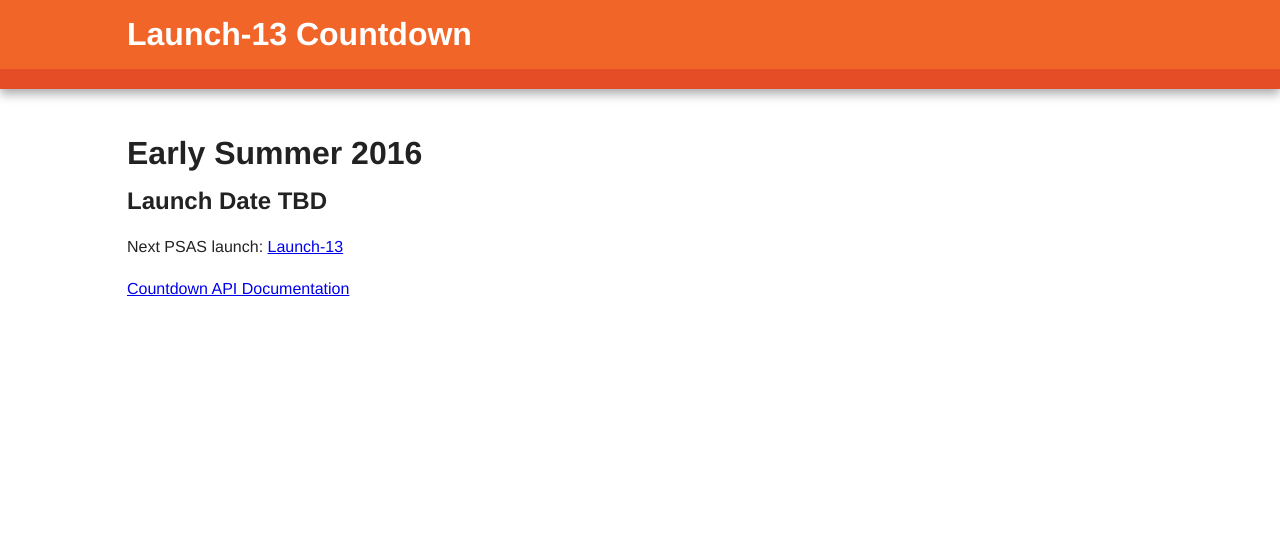
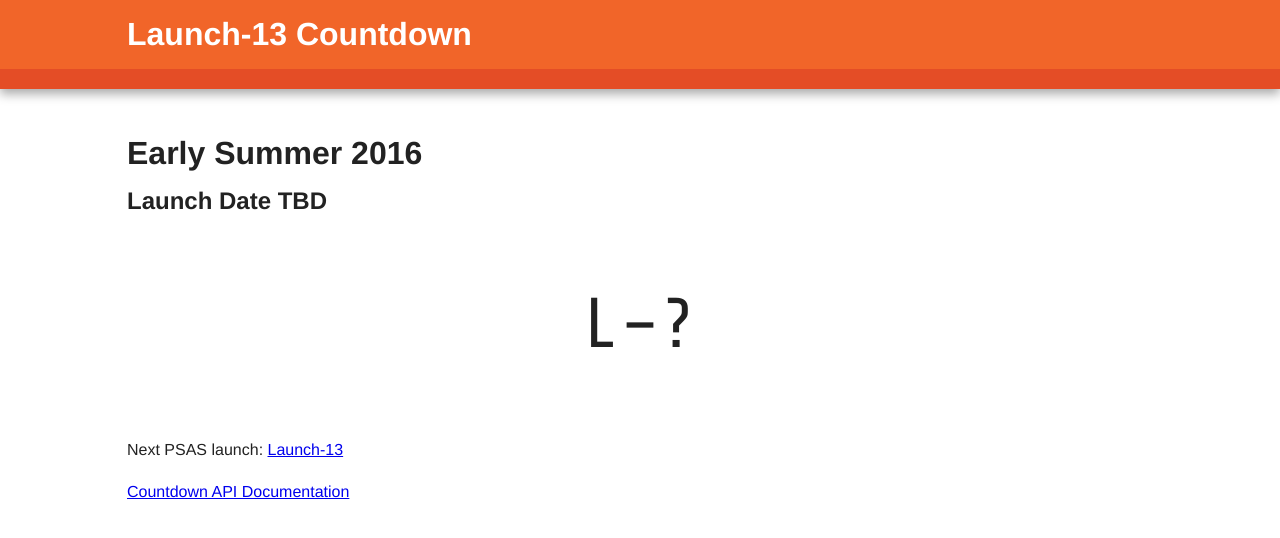
Before and after one commit to psas/countdown, a Jekyll site: the page built from index.markdown, in a window 1280 px wide. Shown: the top 538 px of the page. Built offline with Jekyll 4.4.1, drawn with Linux system fonts in a browser that asks for light colours.

Commit message:
setting up place for countdown clock

```diff
--- a/_layouts/base.html
+++ b/_layouts/base.html
@@ -12,6 +12,7 @@
 
     {% assign lvl = page.url | append:'X' | split:'/' | size %}
     {% capture relative %}{% for i in (3..lvl) %}../{% endfor %}{% endcapture %}
+    <link href='http://fonts.googleapis.com/css?family=Share+Tech+Mono' rel='stylesheet' type='text/css'>
     <link rel="stylesheet" href="{{ relative }}css/normalize.min.css">
     <link rel="stylesheet" href="{{ relative }}css/main.css">
   </head>
--- a/css/main.css
+++ b/css/main.css
@@ -160,6 +160,13 @@ table { width: 100%; }
 th { border-bottom: 1px solid #999; }
 td { border-top: 1px solid #ddd; padding-top: 10px; padding-right: 30px; }
 
+#countdown {
+    font-size: 4.4em;
+    font-family: 'Share Tech Mono', monospace;
+    margin-top: 1.4em;
+    margin-bottom: 1.4em;
+    text-align: center;
+}
 
 
 
--- a/index.markdown
+++ b/index.markdown
@@ -3,7 +3,7 @@ layout: base
 ---
 {% capture nowunix %}{{'now' | date: '%s'}}{% endcapture %}
 
-<div id="countdown">
+<div>
 
 {% if site.data.launch.certainty == "TBD" %}
   <h1>
@@ -18,11 +18,17 @@ layout: base
       {% endcase %}
     {{ site.data.launch.launch | date: '%Y'}}</h1>
   <h2 class="warning">Launch Date TBD</h2>
+  <div id="countdown">
+    <span id="launch" class="count-decoration">L</span><span id="minus" class="count-decoration">&minus;</span><span>?</span>
+  </div>
 {% elsif site.data.launch.certainty == "NET" %}
   <h3>No Earlier Than:</h3>
   <h1>{{ site.data.launch.launch | date: "%A, %B %-d, %Y" }}</h1>
 {% elsif site.data.launch.certainty == "Date" %}
   <h1>Morning of {{ site.data.launch.launch | date: "%A, %B %-d, %Y" }}</h1>
+  <div id="countdown">
+    <span id="launch" class="count-decoration">L</span><span id="minus" class="count-decoration">&minus;</span><span>1d 12:23:34</span>
+  </div>
 {% else %}
   <h1>{{ site.data.launch.launch | date: "%H:%M %P %A, %B %-d, %Y" }}</h1>
 {% endif %}
```
